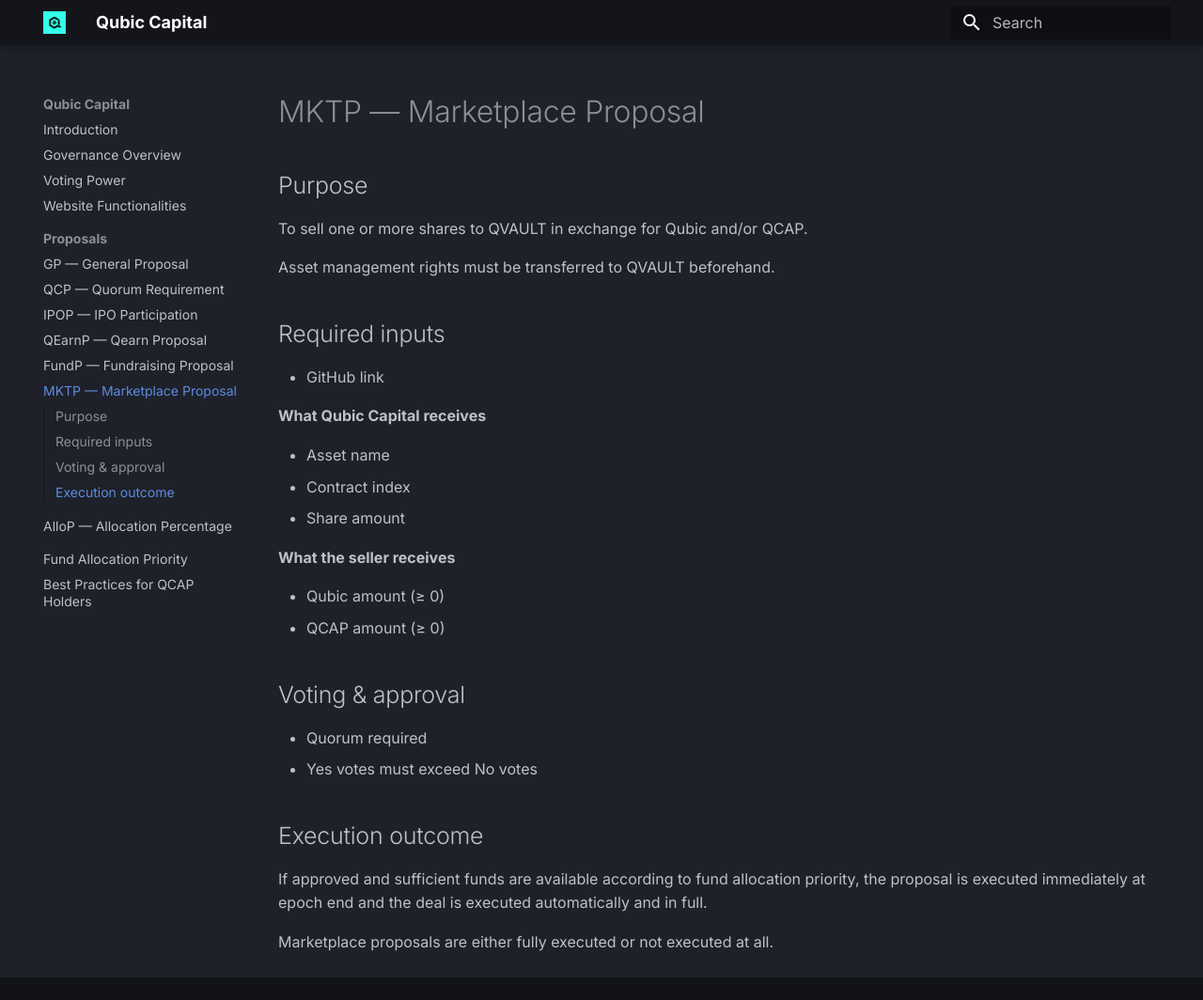
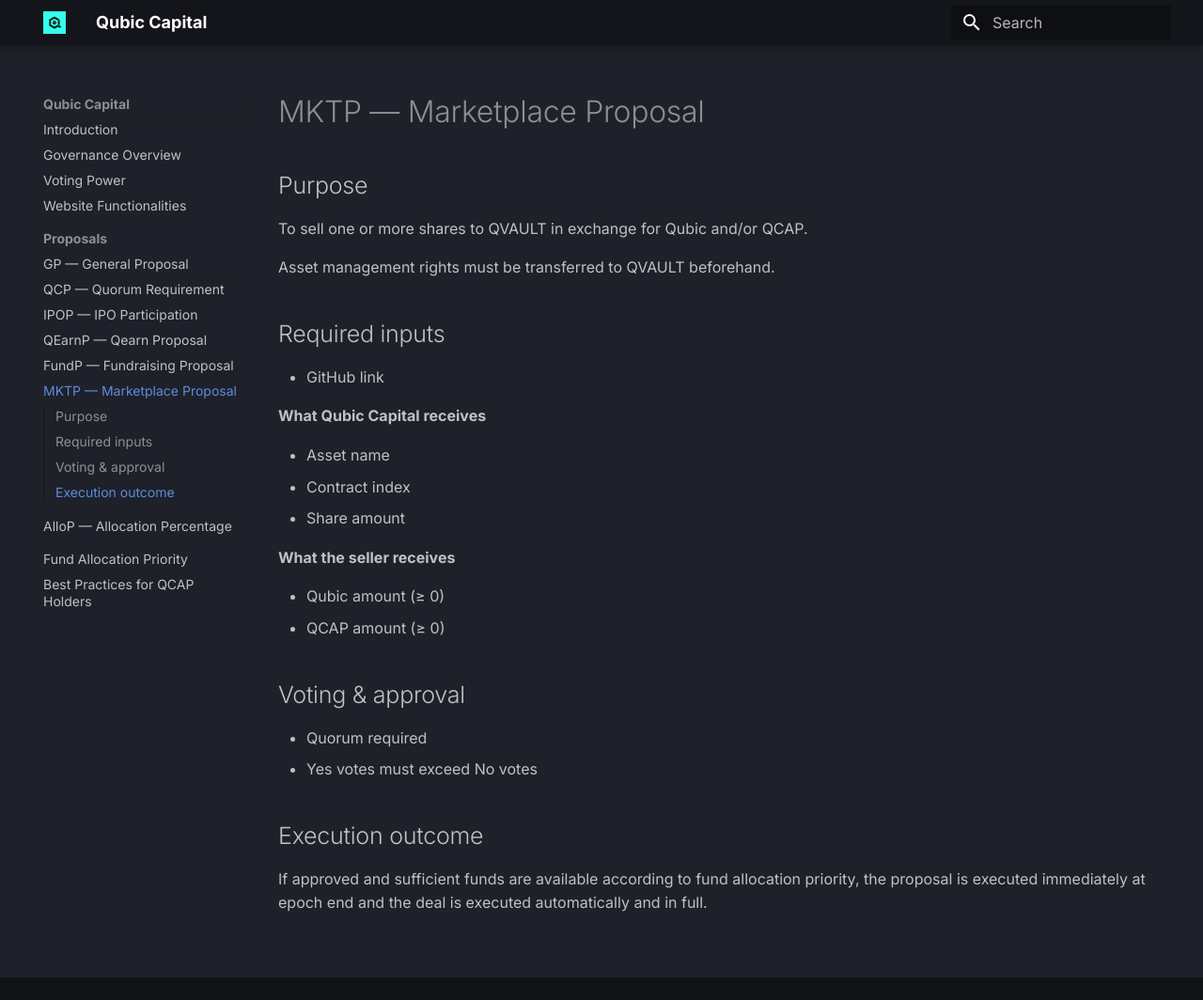
Before and after one commit to HermanToothrot10/qubic-capital-manual, an MkDocs documentation site: the page built from docs/proposals/mktp.md, in a window 1280 px wide and 1064 px high. Shown: the whole window at 94% size. Built offline with MkDocs 1.6.1 and Material for MkDocs 9.7.7, drawn with Linux system fonts in a browser that asks for light colours.

Commit message:
Update mktp.md

```diff
--- a/docs/proposals/mktp.md
+++ b/docs/proposals/mktp.md
@@ -29,5 +29,3 @@
 ## Execution outcome
 
 If approved and sufficient funds are available according to fund allocation priority, the proposal is executed immediately at epoch end and the deal is executed automatically and in full.
-
-Marketplace proposals are either fully executed or not executed at all.
```
